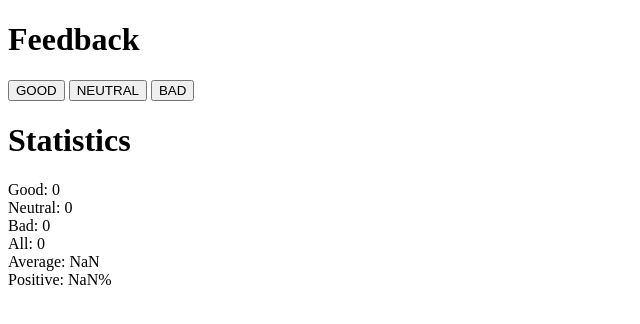
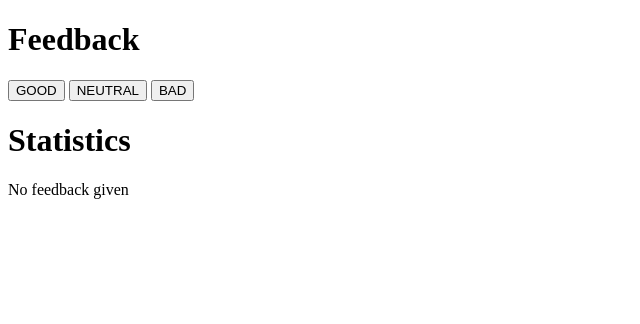
Before and after one commit to tomssulisko/helsinki-full-stack-kurssi, a React (Create React App) app in the folder osa1/unicafe/: page / in a window 1280 px wide. Shown: the top 324 px of the page, without its empty margins (0-640 px from the left). Built offline with nearby package versions, Linux system fonts and the light colour scheme.

Commit message:
exercise 1.9

```diff
--- a/osa1/unicafe/src/App.jsx
+++ b/osa1/unicafe/src/App.jsx
@@ -15,6 +15,9 @@ const Button = (props) => (
   const Display = props => <div>{props.text}{props.value}{props.symbol}</div>
 
   const Statistics = ({ good, neutral, bad }) => {
+    let total= good+neutral+bad
+
+    if (total){
     return (
       <div>
         <h1>Statistics</h1>
@@ -26,7 +29,15 @@ const Button = (props) => (
         <Display value={good/(good+neutral+bad)*100} text="Positive: " symbol="%" />
       </div>
     )
-  }
+
+  } else
+  return (
+    <div>
+      <h1>Statistics</h1>
+      No feedback given
+    </div>
+  )
+}
 
 const App = () => {
   // tallenna napit omaan tilaansa
```
